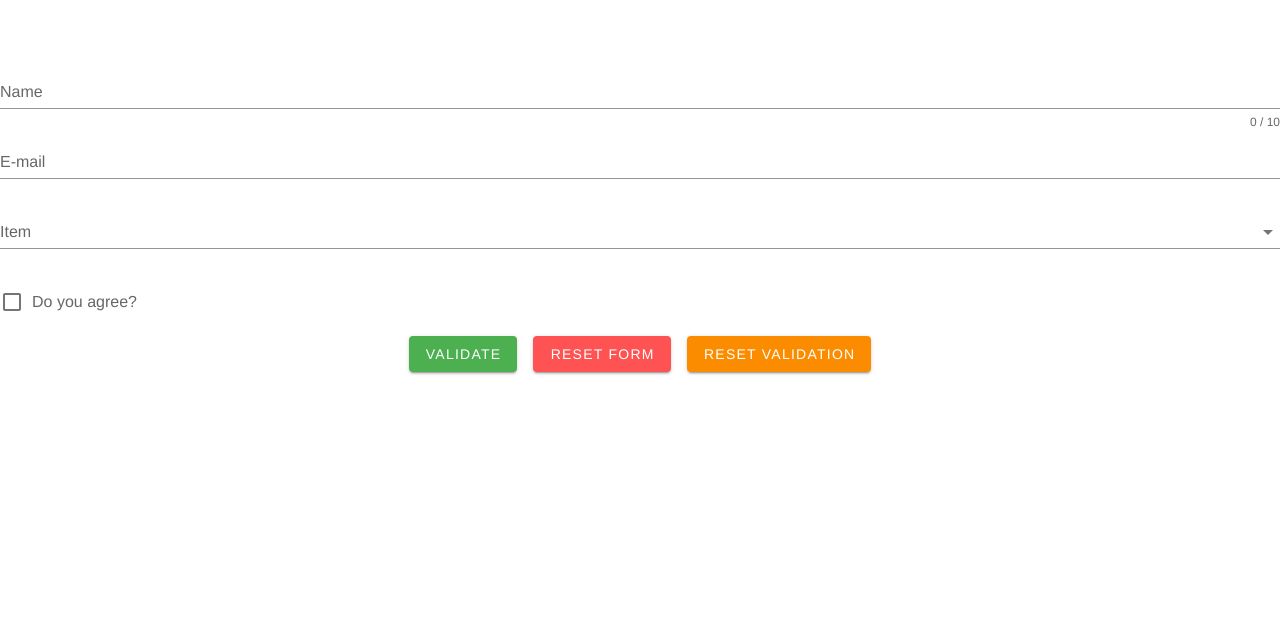
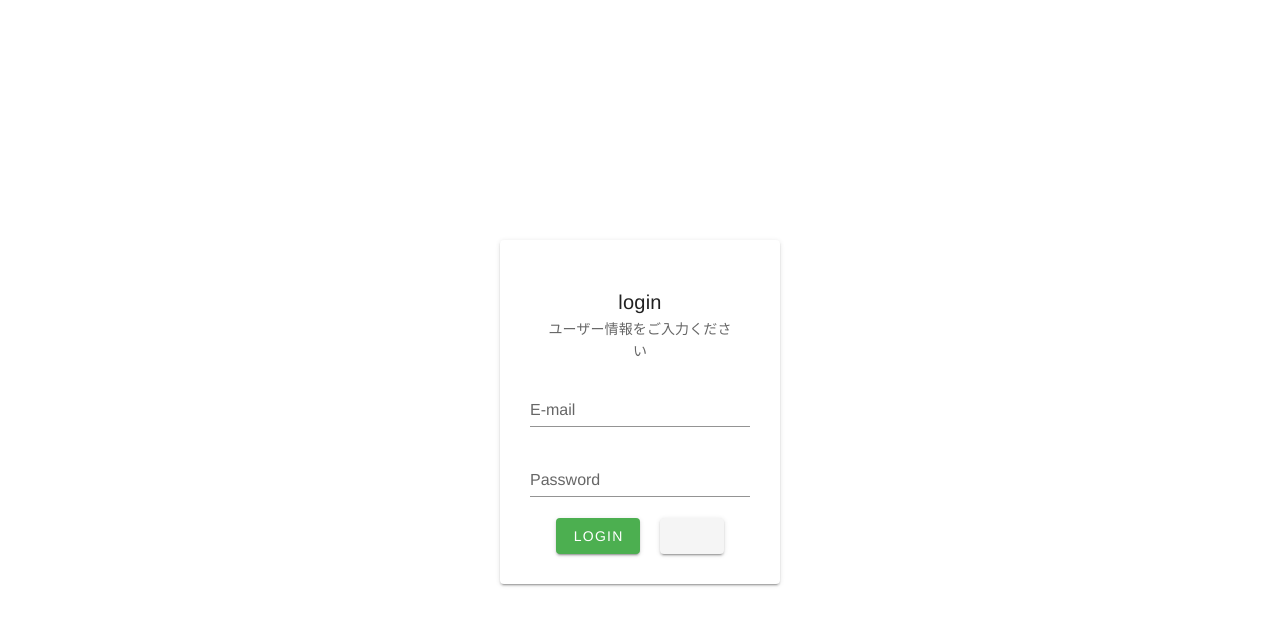
Before and after one commit to EisukeWatanabe/vue-chat, a Vue app: page /login in a window 1280 px wide. Shown: the top 626 px of the page. Built offline with nearby package versions, Linux system fonts and the light colour scheme.

Commit message:
create login form

```diff
--- a/src/views/Login.vue
+++ b/src/views/Login.vue
@@ -1,64 +1,33 @@
 <template>
   <v-app>
+    <div class="login-box">
+      <v-card class="login-form">
+        <v-card-title class="login-title">login</v-card-title>
+        <v-card-subtitle>ユーザー情報をご入力ください</v-card-subtitle>
         <v-form
             ref="form"
             v-model="valid"
-        lazy-validation
-    >
-      <v-text-field
-          v-model="name"
-          :counter="10"
-          :rules="nameRules"
-          label="Name"
-          required
-      ></v-text-field>
+            lazy-validation>
 
           <v-text-field
               v-model="email"
               :rules="emailRules"
               label="E-mail"
-          required
-      ></v-text-field>
+              required>
+          </v-text-field>
 
-      <v-select
-          v-model="select"
-          :items="items"
-          :rules="[v => !!v || 'Item is required']"
-          label="Item"
-          required
-      ></v-select>
+          <v-text-field
+              v-model="password"
+              label="Password"
+              type="password">
 
-      <v-checkbox
-          v-model="checkbox"
-          :rules="[v => !!v || 'You must agree to continue!']"
-          label="Do you agree?"
-          required
-      ></v-checkbox>
+          </v-text-field>
 
-      <v-btn
-          :disabled="!valid"
-          color="success"
-          class="mr-4"
-          @click="validate"
-      >
-        Validate
-      </v-btn>
-
-      <v-btn
-          color="error"
-          class="mr-4"
-          @click="reset"
-      >
-        Reset Form
-      </v-btn>
-
-      <v-btn
-          color="warning"
-          @click="resetValidation"
-      >
-        Reset Validation
-      </v-btn>
+          <v-btn color="success" class="login-btn">LOGIN</v-btn>
+          <v-btn></v-btn>
         </v-form>
+      </v-card>
+    </div>
   </v-app>
 </template>
 
@@ -76,14 +45,8 @@ export default {
       v => !!v || 'E-mail is required',
       v => /.+@.+\..+/.test(v) || 'E-mail must be valid',
     ],
+    password: '',
     select: null,
-    items: [
-      'Item 1',
-      'Item 2',
-      'Item 3',
-      'Item 4',
-    ],
-    checkbox: false,
   }),
   methods: {
     validate () {
@@ -98,3 +61,24 @@ export default {
   },
 }
 </script>
+
+<style scoped>
+.login-form {
+  margin: 150px;
+  padding: 30px;
+}
+
+.login-box {
+  width: 50%;
+  margin: 0 auto;
+  padding: 30px;
+}
+
+.login-title {
+  display: inline-block;
+}
+
+.login-btn {
+  margin-right: 20px;
+}
+</style>
```
Lines whose indentation alone changed are shown as unchanged.
